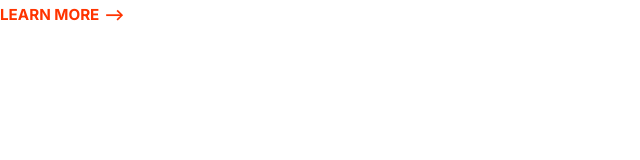
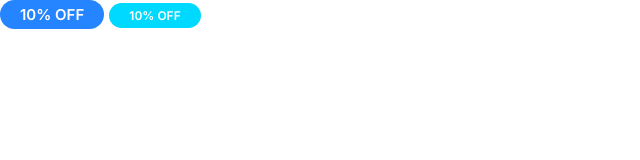
Before and after one commit to nicudoran/html_css_training, a plain HTML site: page index.html in a window 1280 px wide. Shown: the whole page, without its empty margins (0-640 px from the left). Drawn offline with Linux system fonts and the light colour scheme.

Commit message:
Definie the badge component.

```diff
--- a/css/styles.css
+++ b/css/styles.css
@@ -71,3 +71,30 @@ a {
     font-size: 1.52rem;
   }
 }
+/* Badges */
+.badge {
+  border-radius: 20px;
+  font-size: 2rem;
+  font-weight: 600;
+  padding: 0.5rem 2rem;
+  white-space: nowrap;
+}
+.badge--primary {
+  background: var(--color-primary);
+  color: #fff;
+}
+.badge--secondary {
+  background: var(--color-secondary);
+  color: #fff;
+}
+.badge--small {
+  font-size: 1.6rem;
+}
+@media screen and (min-width: 1024px) {
+  .badge {
+    font-size: 1.5rem;
+  }
+  .badge--small {
+    font-size: 1.2rem;
+  }
+}
--- a/index.html
+++ b/index.html
@@ -8,13 +8,14 @@
     <title>Document</title>
     <link rel="preconnect" href="https://fonts.googleapis.com">
     <link rel="preconnect" href="https://fonts.gstatic.com" crossorigin>
-    <link href="https://fonts.googleapis.com/css2?family=Inter:wght@400;700&display=swap" rel="stylesheet">
+    <link href="https://fonts.googleapis.com/css2?family=Inter:wght@400;600;700&display=swap" rel="stylesheet">
     <link rel="stylesheet" href="css/normalize.css">
     <link rel="stylesheet" href="css/styles.css">
 </head>
 
 <body>
-    <a href="#" class="link-arrow">Learn More</a>
+    <span class="badge badge--primary">10% OFF</span>
+    <span class="badge badge--secondary badge--small">10% OFF</span>
 </body>
 
 </html>
```
Also changed, not shown: components/badges.html (added, +2 -0 lines).
